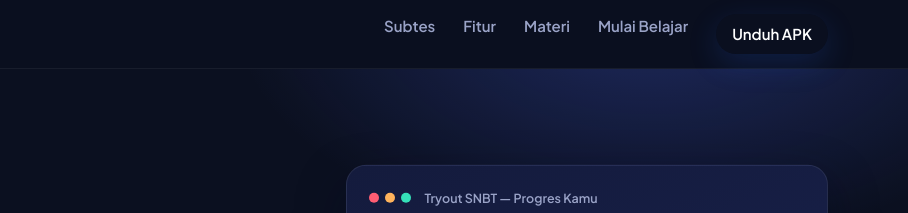
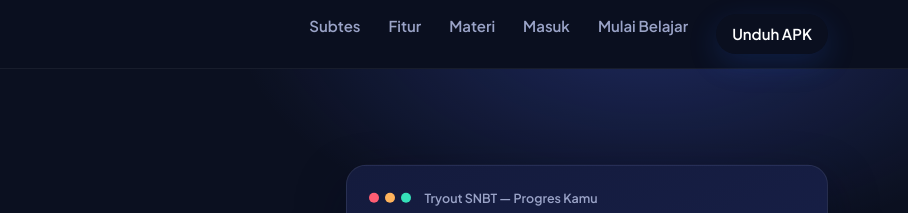
Before and after one commit to Shinsude/SuksesSNBT, a plain HTML site: page index.html in a window 1280 px wide. Shown: the top 213 px of the page, 372-1280 px from the left. Drawn offline with Linux system fonts and the light colour scheme.

Commit message:
feat: add student login link to homepage

```diff
--- a/index.html
+++ b/index.html
@@ -47,6 +47,7 @@
         <a href="#subtes">Subtes</a>
         <a href="#fitur">Fitur</a>
         <a href="materi.html">Materi</a>
+        <a href="login.html">Masuk</a>
         <a href="#cta">Mulai Belajar</a>
         <a href="suksessnbt.apk" download class="nav-download">Unduh APK</a>
       </nav>
```
